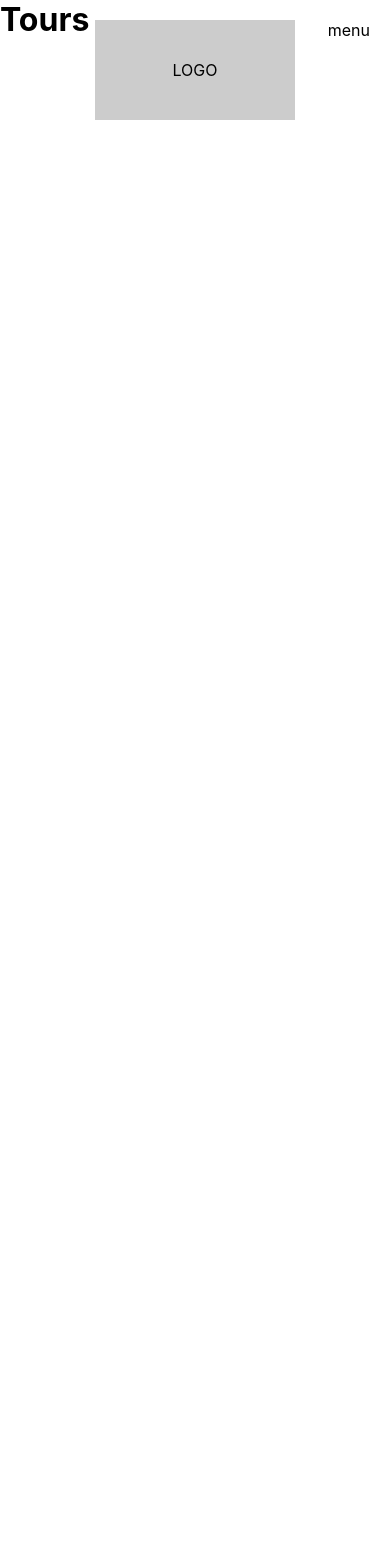
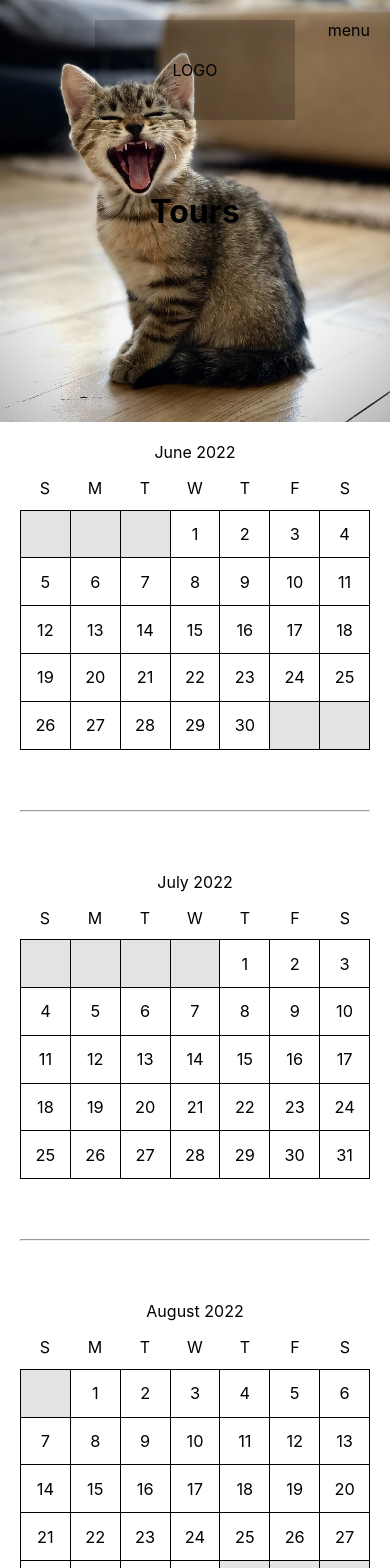
Before and after one commit to JesseReo/jessereo.com, a Next.js app: page /tours in a window 390 px wide. Shown: the top 1568 px of the page. Before the commit the page ends 844 px from the top, so only its background shows below. Built offline with nearby package versions, Linux system fonts and the light colour scheme.

Commit message:
add Tours page wireframe

```diff
--- a/pages/tours.js
+++ b/pages/tours.js
@@ -1,5 +1,7 @@
 import Head from "next/head";
-import Navigation from "../components/Navigation";
+import styles from "../styles/Tours.module.css";
+import Hero from "../components/Hero";
+import Main from "../components/Main";
 
 export default function Tours() {
   return (
@@ -7,10 +9,173 @@ export default function Tours() {
       <Head>
         <title>Tours - JESSE REAL</title>
         <meta name="description" content="Tour Schedule for Jesse Real" />
+        <meta name="viewport" content="width=device-width, initial-scale=1" />
       </Head>
-      <main>
-        <h1>Tours</h1>
-      </main>
+      <Hero
+        title="Tours"
+        backgroundImage="url(/loan-7AIDE8PrvA0-unsplash.jpg)"
+      />
+      <Main>
+        <div>
+          <div className={styles.monthName}>June 2022</div>
+          <Weekdays />
+          <ol className={styles.dayGrid}>
+            <li className={styles.dayGrid__empty}></li>
+            <li className={styles.dayGrid__empty}></li>
+            <li className={styles.dayGrid__empty}></li>
+            <li className={styles.dayGrid__day}>1</li>
+            <li className={styles.dayGrid__day}>2</li>
+            <li className={styles.dayGrid__day}>3</li>
+            <li className={styles.dayGrid__day}>4</li>
+            <li className={styles.dayGrid__day}>5</li>
+            <li className={styles.dayGrid__day}>6</li>
+            <li className={styles.dayGrid__day}>7</li>
+            <li className={styles.dayGrid__day}>8</li>
+            <li className={styles.dayGrid__day}>9</li>
+            <li className={styles.dayGrid__day}>10</li>
+            <li className={styles.dayGrid__day}>11</li>
+            <li className={styles.dayGrid__day}>12</li>
+            <li className={styles.dayGrid__day}>13</li>
+            <li className={styles.dayGrid__day}>14</li>
+            <li className={styles.dayGrid__day}>15</li>
+            <li className={styles.dayGrid__day}>16</li>
+            <li className={styles.dayGrid__day}>17</li>
+            <li className={styles.dayGrid__day}>18</li>
+            <li className={styles.dayGrid__day}>19</li>
+            <li className={styles.dayGrid__day}>20</li>
+            <li className={styles.dayGrid__day}>21</li>
+            <li className={styles.dayGrid__day}>22</li>
+            <li className={styles.dayGrid__day}>23</li>
+            <li className={styles.dayGrid__day}>24</li>
+            <li className={styles.dayGrid__day}>25</li>
+            <li className={styles.dayGrid__day}>26</li>
+            <li className={styles.dayGrid__day}>27</li>
+            <li className={styles.dayGrid__day}>28</li>
+            <li className={styles.dayGrid__day}>29</li>
+            <li className={styles.dayGrid__day}>30</li>
+            <li className={styles.dayGrid__empty}></li>
+            <li className={styles.dayGrid__empty}></li>
+          </ol>
+        </div>
+
+        <hr className={styles.hr} />
+
+        <div>
+          <div className={styles.monthName}>July 2022</div>
+          <Weekdays />
+          <ol className={styles.dayGrid}>
+            <li className={styles.dayGrid__empty}></li>
+            <li className={styles.dayGrid__empty}></li>
+            <li className={styles.dayGrid__empty}></li>
+            <li className={styles.dayGrid__empty}></li>
+            <li className={styles.dayGrid__day}>1</li>
+            <li className={styles.dayGrid__day}>2</li>
+            <li className={styles.dayGrid__day}>3</li>
+            <li className={styles.dayGrid__day}>4</li>
+            <li className={styles.dayGrid__day}>5</li>
+            <li className={styles.dayGrid__day}>6</li>
+            <li className={styles.dayGrid__day}>7</li>
+            <li className={styles.dayGrid__day}>8</li>
+            <li className={styles.dayGrid__day}>9</li>
+            <li className={styles.dayGrid__day}>10</li>
+            <li className={styles.dayGrid__day}>11</li>
+            <li className={styles.dayGrid__day}>12</li>
+            <li className={styles.dayGrid__day}>13</li>
+            <li className={styles.dayGrid__day}>14</li>
+            <li className={styles.dayGrid__day}>15</li>
+            <li className={styles.dayGrid__day}>16</li>
+            <li className={styles.dayGrid__day}>17</li>
+            <li className={styles.dayGrid__day}>18</li>
+            <li className={styles.dayGrid__day}>19</li>
+            <li className={styles.dayGrid__day}>20</li>
+            <li className={styles.dayGrid__day}>21</li>
+            <li className={styles.dayGrid__day}>22</li>
+            <li className={styles.dayGrid__day}>23</li>
+            <li className={styles.dayGrid__day}>24</li>
+            <li className={styles.dayGrid__day}>25</li>
+            <li className={styles.dayGrid__day}>26</li>
+            <li className={styles.dayGrid__day}>27</li>
+            <li className={styles.dayGrid__day}>28</li>
+            <li className={styles.dayGrid__day}>29</li>
+            <li className={styles.dayGrid__day}>30</li>
+            <li className={styles.dayGrid__day}>31</li>
+          </ol>
+        </div>
+
+        <hr className={styles.hr} />
+
+        <div>
+          <div className={styles.monthName}>August 2022</div>
+          <Weekdays />
+          <ol className={styles.dayGrid}>
+            <li className={styles.dayGrid__empty}></li>
+
+            <li className={styles.dayGrid__day}>1</li>
+            <li className={styles.dayGrid__day}>2</li>
+            <li className={styles.dayGrid__day}>3</li>
+            <li className={styles.dayGrid__day}>4</li>
+            <li className={styles.dayGrid__day}>5</li>
+            <li className={styles.dayGrid__day}>6</li>
+            <li className={styles.dayGrid__day}>7</li>
+            <li className={styles.dayGrid__day}>8</li>
+            <li className={styles.dayGrid__day}>9</li>
+            <li className={styles.dayGrid__day}>10</li>
+            <li className={styles.dayGrid__day}>11</li>
+            <li className={styles.dayGrid__day}>12</li>
+            <li className={styles.dayGrid__day}>13</li>
+            <li className={styles.dayGrid__day}>14</li>
+            <li className={styles.dayGrid__day}>15</li>
+            <li className={styles.dayGrid__day}>16</li>
+            <li className={styles.dayGrid__day}>17</li>
+            <li className={styles.dayGrid__day}>18</li>
+            <li className={styles.dayGrid__day}>19</li>
+            <li className={styles.dayGrid__day}>20</li>
+            <li className={styles.dayGrid__day}>21</li>
+            <li className={styles.dayGrid__day}>22</li>
+            <li className={styles.dayGrid__day}>23</li>
+            <li className={styles.dayGrid__day}>24</li>
+            <li className={styles.dayGrid__day}>25</li>
+            <li className={styles.dayGrid__day}>26</li>
+            <li className={styles.dayGrid__day}>27</li>
+            <li className={styles.dayGrid__day}>28</li>
+            <li className={styles.dayGrid__day}>29</li>
+            <li className={styles.dayGrid__day}>30</li>
+            <li className={styles.dayGrid__day}>31</li>
+            <li className={styles.dayGrid__empty}></li>
+            <li className={styles.dayGrid__empty}></li>
+            <li className={styles.dayGrid__empty}></li>
+            <li className={styles.dayGrid__empty}></li>
+          </ol>
+        </div>
+      </Main>
     </>
   );
 }
+
+function Weekdays() {
+  return (
+    <ul className={styles.weekdays}>
+      <li className={styles.weekdays__item}>
+        S<span className={styles.weekdays__full}>unday</span>
+      </li>
+      <li className={styles.weekdays__item}>
+        M<span className={styles.weekdays__full}>onday</span>
+      </li>
+      <li className={styles.weekdays__item}>
+        T<span className={styles.weekdays__full}>uesday</span>
+      </li>
+      <li className={styles.weekdays__item}>
+        W<span className={styles.weekdays__full}>ednesday</span>
+      </li>
+      <li className={styles.weekdays__item}>
+        T<span className={styles.weekdays__full}>hursday</span>
+      </li>
+      <li className={styles.weekdays__item}>
+        F<span className={styles.weekdays__full}>riday</span>
+      </li>
+      <li className={styles.weekdays__item}>
+        S<span className={styles.weekdays__full}>aturday</span>
+      </li>
+    </ul>
+  );
+}
--- /dev/null
+++ b/styles/Tours.module.css
@@ -0,0 +1,77 @@
+.monthName {
+  text-align: center;
+  margin-bottom: 16px;
+}
+
+.weekdays {
+  list-style: none;
+  display: grid;
+  grid-template-columns: repeat(7, 1fr);
+  margin: 0 auto;
+  margin-bottom: 1em;
+  max-width: 64em;
+  background-color: #fff;
+}
+
+.weekdays__item {
+  height: 4vw;
+  text-align: center;
+}
+
+@media all and (max-width: 800px) {
+  .weekdays__full {
+    font-size: 0;
+  }
+}
+
+/* /////////////////////////////////////////////////////////////////////////// */
+
+.dayGrid {
+  list-style: none;
+  display: grid;
+  grid-template-columns: repeat(7, 1fr);
+  grid-gap: 1px;
+  margin: 0 auto;
+  max-width: 64em;
+  padding: 1px;
+  background-color: #000;
+}
+
+.dayGrid__empty {
+  background-color: rgb(227, 227, 227);
+}
+
+.dayGrid__day {
+  display: flex;
+  align-items: center;
+  justify-content: center;
+  list-style: none;
+  margin-left: 0;
+  font-size: calc(16px + (21 - 16) * ((100vw - 300px) / (1600 - 300)));
+  height: 12vw;
+  max-height: 125px;
+  background-color: #fff;
+}
+
+/* /////////////////////////////////////////////////////////////////////////// */
+
+.hr {
+  margin: 60px 0;
+}
+
+/* @media all and (max-width: 800px) {
+  ul,
+  ol {
+    grid-gap: 0;
+  }
+
+  ul.weekdays li {
+    font-size: 0;
+  }
+
+  .weekdays > li abbr:after {
+    content: attr(title);
+    font-size: calc(16px + (26 - 16) * ((100vw - 300px) / (1600 - 300)));
+    text-align: center;
+  }
+} */
```
